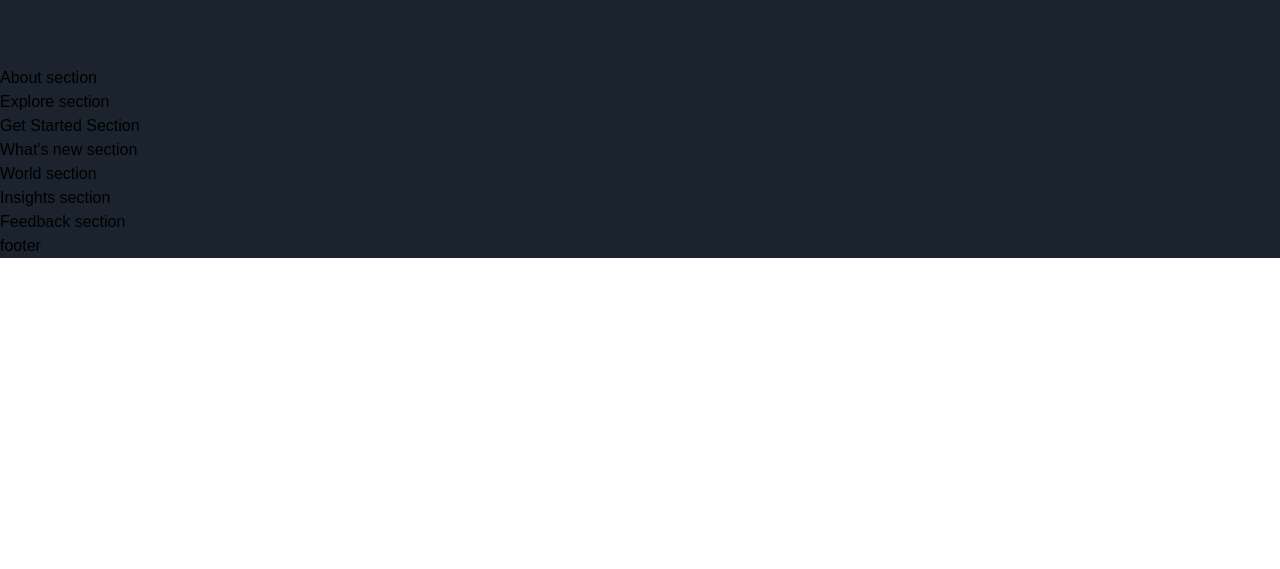
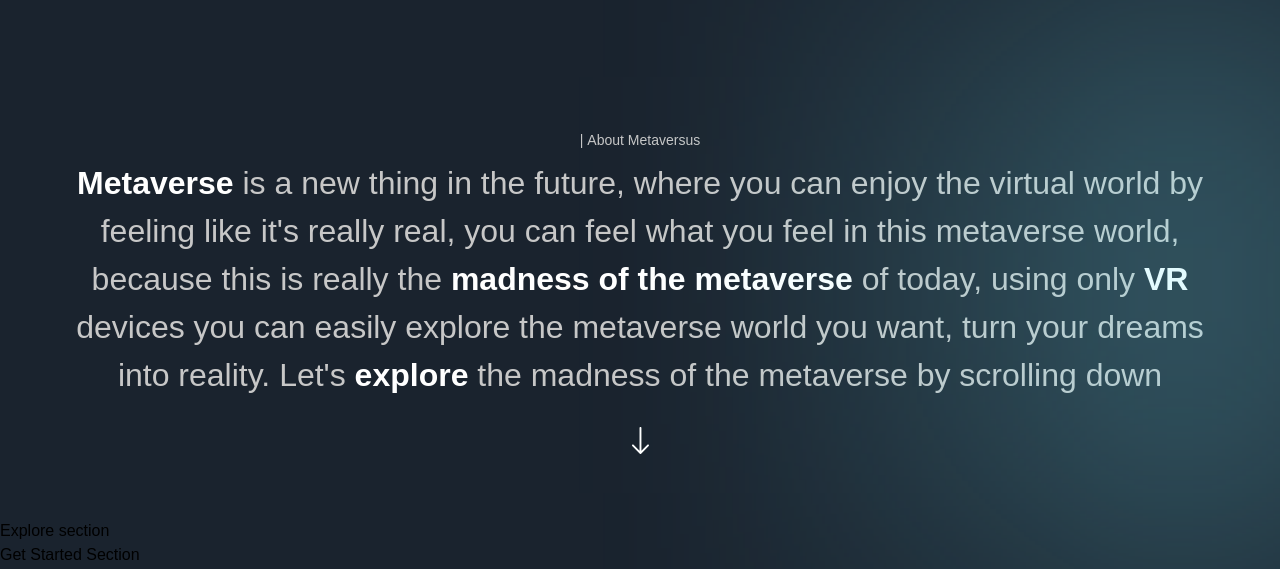
Before and after one commit to Rio-awsm/metaverses---virtual-reality-website, a Next.js app: page / in a window 1280 px wide. Shown: the part 1038-1607 px from the top of the page. Before the commit the page ends 1296 px from the top, so only its background shows below. Built offline with nearby package versions, Linux system fonts and the light colour scheme; a web font is replaced by a local one.

Commit message:
about section added

```diff
--- a/components/CustomTexts.jsx
+++ b/components/CustomTexts.jsx
@@ -1,9 +1,15 @@
-'use client';
+"use client";
+import { motion } from "framer-motion";
+import { textContainer, textVariant2 } from "../utils/motion";
 
-export const TypingText = () => (
-  <p>Typing Text</p>
+export const TypingText = ({ title, textStyles }) => (
+  <motion.p variants={textContainer} className={`font-normal text-[14px] text-secondary-white ${textStyles} `}>
+    {Array.from(title).map((letter, index) => (
+      <motion.span variants={textVariant2} key={index}>
+       {letter === ' ' ? '\u00A0' : letter}
+      </motion.span>
+    ))}
+  </motion.p>
 );
 
-export const TitleText = () => (
-  <h2>Title Text</h2>
-);
+export const TitleText = ({ title, textStyles }) => <h2>Title Text</h2>;
--- a/sections/About.jsx
+++ b/sections/About.jsx
@@ -1,8 +1,47 @@
-'use client';
+"use client";
+import { motion } from "framer-motion";
+import styles from "../styles";
+import { fadeIn, staggerContainer } from "../utils/motion";
+import { TypingText } from "../components";
 
 const About = () => (
-  <section>
-    About section
+  <section className={`${styles.paddings} relative z-10`}>
+    <div className="gradient-02 z-0" />
+    <motion.div
+      variants={staggerContainer}
+      initial="hidden"
+      whileInView="show"
+      viewport={{ once: false, amount: 0.25 }}
+      className={`${styles.innerWidth} mx-auto ${styles.flexCenter} flex-col`}
+    >
+      <TypingText title="| About Metaversus" textStyles="text-center" />
+      <motion.p
+        variants={fadeIn("up", "tween", 0.2, 1)}
+        className="mt-[8px] font-normal sm:text-[32px] text-[20px] text-center text-secondary-white "
+      >
+        <span className="font-extrabold text-white">Metaverse</span> is a new
+        thing in the future, where you can enjoy the virtual world by feeling
+        like it's really real, you can feel what you feel in this metaverse
+        world, because this is really the{" "}
+        <span className="font-extrabold text-white">
+          madness of the metaverse
+        </span>{" "}
+        of today, using only{" "}
+        <span className="font-extrabold text-white">VR</span> devices you can
+        easily explore the metaverse world you want, turn your dreams into
+        reality. Let's{" "}
+        <span className="font-extrabold text-white">explore</span> the madness
+        of the metaverse by scrolling down
+      </motion.p>
+
+      <motion.img
+        variants={fadeIn("up", "tween", 0.3, 1)}
+        src="/arrow-down.svg"
+        alt="arrow down"
+        className="w-[18px] h-[28px] object-contain mt-[28px]"
+      />
+
+    </motion.div>
   </section>
 );
 
```
